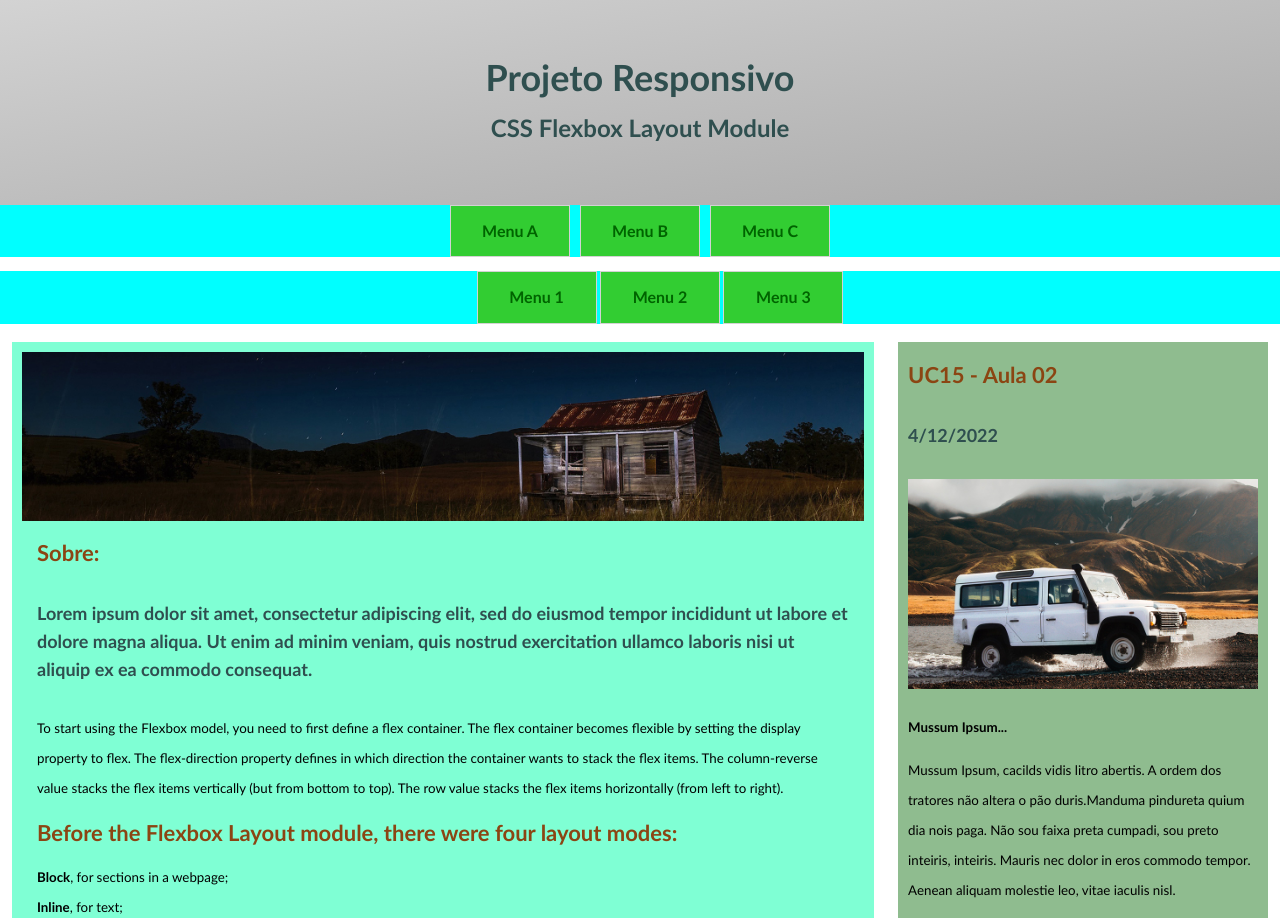
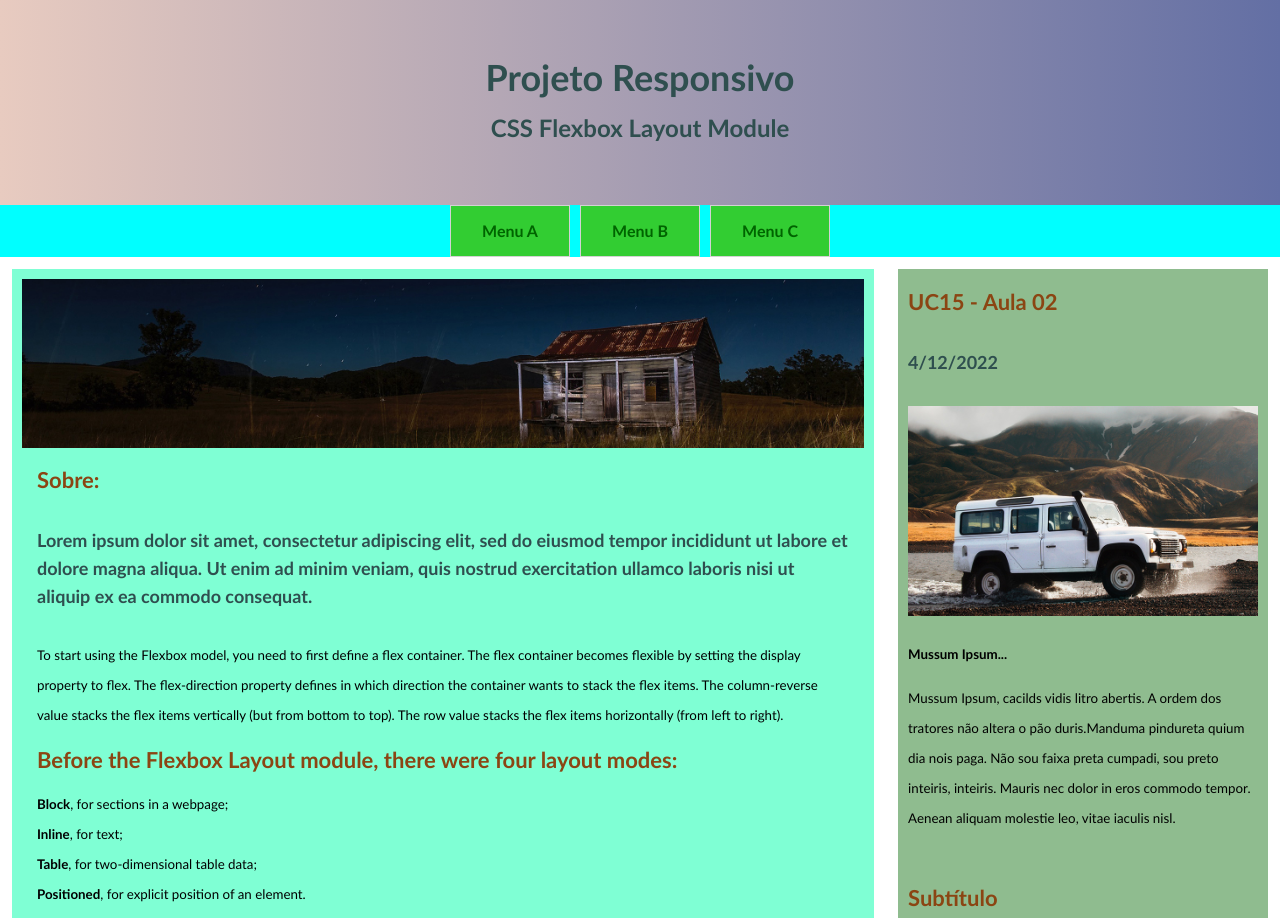
Before and after one commit to thiagodmm/projeto-responsivo-1, a plain HTML site: page index.html in a window 1280 px wide. Shown: the top 918 px of the page. Drawn offline with Linux system fonts and the light colour scheme.

Commit message:
ajustes no header da home

```diff
--- a/estilo.css
+++ b/estilo.css
@@ -93,6 +93,7 @@ nav li {
 nav ul {
     margin-block-start: 1em;
     margin-block-end: 0.5em;
+    padding-inline-start: 0px;
 }
 
 header {
@@ -192,6 +193,13 @@ header {
     background-image: linear-gradient(to bottom right, lightgray, darkgray);
   }
 
+
+  #grad2 {
+    background: #E8CBC0;  /* fallback for old browsers */
+    background: -webkit-linear-gradient(to left, #636FA4, #E8CBC0);  /* Chrome 10-25, Safari 5.1-6 */
+    background: linear-gradient(to left, #636FA4, #E8CBC0); /* W3C, IE 10+/ Edge, Firefox 16+, Chrome 26+, Opera 12+, Safari 7+ */
+  }
+
 #imgFake {
     height: 200px;
     border: solid 1px gray;
--- a/index.html
+++ b/index.html
@@ -10,7 +10,7 @@
         <link rel="stylesheet" type="text/css" href="estilo.css" />
     </head>
     <body>
-        <header id="grad1">
+        <header id="grad2">
             <h1 class="titPrinc">Projeto Responsivo<br><small>CSS Flexbox Layout Module</h1>
         </header>
 
@@ -28,13 +28,15 @@
 
         </div>
 
-        <nav>
+        <!--
+            <nav>
             <ul>
                 <li><a href="#">Menu 1</a></li>
                 <li><a href="#">Menu 2</a></li>
                 <li><a href="#">Menu 3</a></li>
             </ul>
         </nav>
+        -->
 
         <div class="container">
             <div class="esquerda">
```
Also changed, not shown: print.png (added).
